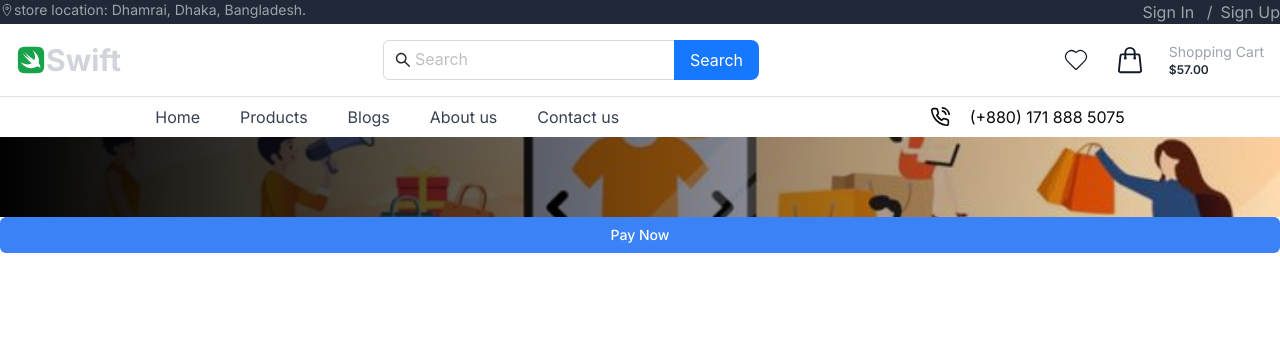
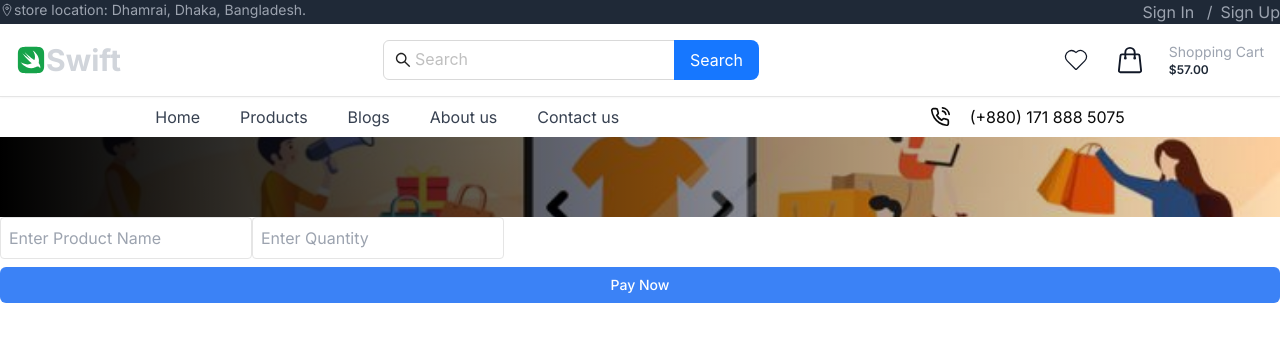
Before and after one commit to wasim475/swift-shop, a Next.js app: page /cardpayment in a window 1280 px wide. Shown: the top 342 px of the page. Built offline with nearby package versions, Linux system fonts and the light colour scheme.

Commit message:
create payment success page

```diff
--- a/app/action/stripe.js
+++ b/app/action/stripe.js
@@ -19,18 +19,18 @@ export async function createCheckoutSession(data) {
           currency: CURRENCY,
 
           product_data: {
-            name: "How To Be Happy",
+            name: data.name,
           },
 
-          unit_amount: formatAmountForStripe(1000, CURRENCY),
+          unit_amount: formatAmountForStripe(data.amount, CURRENCY),
         },
       },
     ],
 
     ...(ui_mode === "hosted" && {
-      success_url: `${origin}/products`,
+      success_url: `${origin}/payment-success`,
 
-      cancel_url: `${origin}/courses`,
+      cancel_url: `${origin}/products`,
     }),
 
     ui_mode,
--- a/app/dataFatching/page.js
+++ b/app/dataFatching/datafatching.js
@@ -1,3 +1,4 @@
+
 export const getCategory = async () => {
   const res = await fetch(
     "https://swift-shop-backend.vercel.app/api/v1/products/get-category",
--- /dev/null
+++ b/app/payment-success/page.js
@@ -0,0 +1,30 @@
+import { Button } from "antd";
+import { CheckCircle } from "lucide-react";
+import Link from 'next/link';
+
+const Page = () => {
+  return (
+    <div className="h-screen flex flex-col items-center justify-center bg-gray-100 px-4">
+      <div className="bg-white shadow-lg rounded-lg p-8 md:p-12 text-center max-w-lg">
+        <CheckCircle className="w-20 h-20 text-green-500 mx-auto" />
+        <h1 className="text-xl md:text-2xl lg:text-3xl font-semibold mt-6 text-gray-800">
+          🎉 Congratulations, <strong>{"Wasim"}</strong>!
+        </h1>
+        <p className="text-gray-600 text-sm md:text-base mt-2">
+          Your Payment was Successful.
+        </p>
+
+        <div className="flex justify-center gap-4 mt-6">
+          <Button type="primary" size="large">
+            <Link href="/products">Browse Products</Link>
+          </Button>
+          <Button type="default" size="large">
+            <Link href="/dashboard">See Dashboad</Link>
+          </Button>
+        </div>
+      </div>
+    </div>
+  );
+};
+
+export default Page;
--- a/swift-shop/component/cardpayment/cardpayment.js
+++ b/swift-shop/component/cardpayment/cardpayment.js
@@ -1,33 +1,47 @@
 "use client"
 
-import { Button, buttonVariants } from "@/components/ui/button";
-import { cn } from "@/lib/utils";
-import { ArrowRight } from "lucide-react";
-import { createCheckoutSession } from '../../../app/action/stripe';
-// import { createCheckoutSession } from "@/app/actions/stripe";
+import { Button } from "@/components/ui/button";
+import { createCheckoutSession } from '../../../app/action/stripe';  // Make sure this path is correct
 
 export const Cardpayment = () => {
-    const formAction = async(data) => {
-        const {url} = await createCheckoutSession(data);
-        window.location.assign(url)
-    }
+  const formAction = async (event) => {
+    event.preventDefault(); // Prevent default form submission
+
+    // Collect data from the form
+    const formData = new FormData(event.target);
+    const data = {
+      name: formData.get('name'),
+      amount: formData.get('amount'),
+      // Add more fields as needed
+    };
+
+    // Send the collected data to createCheckoutSession
+    const { url } = await createCheckoutSession(data);  // Pass the data to the backend
+    window.location.assign(url); // Redirect to the checkout page
+  };
 
   return (
-        <>
-            <form action={formAction}>
+    <form onSubmit={formAction}>
+      <input
+        type="text"
+        name="name"
+        placeholder="Enter Product Name"
+        className="mb-2 p-2 border rounded"
+      />
+      <input
+        type="number"
+        name="amount"
+        placeholder="Enter Quantity"
+        className="mb-2 p-2 border rounded"
+      />
 
       <Button
-
         type="submit"
         variant="ghost"
-                        className=" text-white gap-1 w-full bg-blue-500"
+        className="text-white gap-1 w-full bg-blue-500"
       >
         Pay Now
-
       </Button>
-
-
     </form>
-        </>
   );
 };
--- a/swift-shop/component/checkout form/checkout.js
+++ b/swift-shop/component/checkout form/checkout.js
@@ -29,7 +29,7 @@ console.log(checkoutData)
   const onFinish = (values) => {
     const {country,email,name,orderNotes,paymentMethod,phone,shipDifferent,state,streetAddress,zipCode} = values
     const deliveryInfo = {
-      useName: name,
+      userName: name,
       email,
       phone,
       paymentMethod,
@@ -42,6 +42,10 @@ console.log(checkoutData)
     }
     if(paymentMethod==='cod'){
       router.push("/confirm-order")
+    }
+    if(paymentMethod==='card'){
+      const cardPamentInfo={}
+      router.push("/cardpayment")
     }
     console.log("Success:", values);
   };
--- a/swift-shop/stripe/strip-helper.js
+++ b/swift-shop/stripe/strip-helper.js
@@ -1,9 +1,7 @@
 export function formatAmountForStripe(amount, currency) {
     let numberFormat = new Intl.NumberFormat(["en-IN"], {
         style: "currency",
-
         currency: currency,
-
         currencyDisplay: "symbol",
     });
 
@@ -17,5 +15,11 @@ export function formatAmountForStripe(amount, currency) {
         }
     }
 
+    // Ensure the amount is in cents for currencies like USD
+    if (currency === "usd" && amount < 1) {
+        // Ensure the amount is in dollars before passing to Stripe
+        amount = Math.round(amount * 100);
+    }
+
     return zeroDecimalCurrency ? amount : Math.round(amount * 100);
 }
```
Also changed, not shown: swift-shop/Home/sidebar/category.js (+4 -4 lines), swift-shop/component/category/category.js (+26 -25 lines), swift-shop/component/products/products.js (+22 -24 lines). Lines whose indentation alone changed are shown as unchanged.
